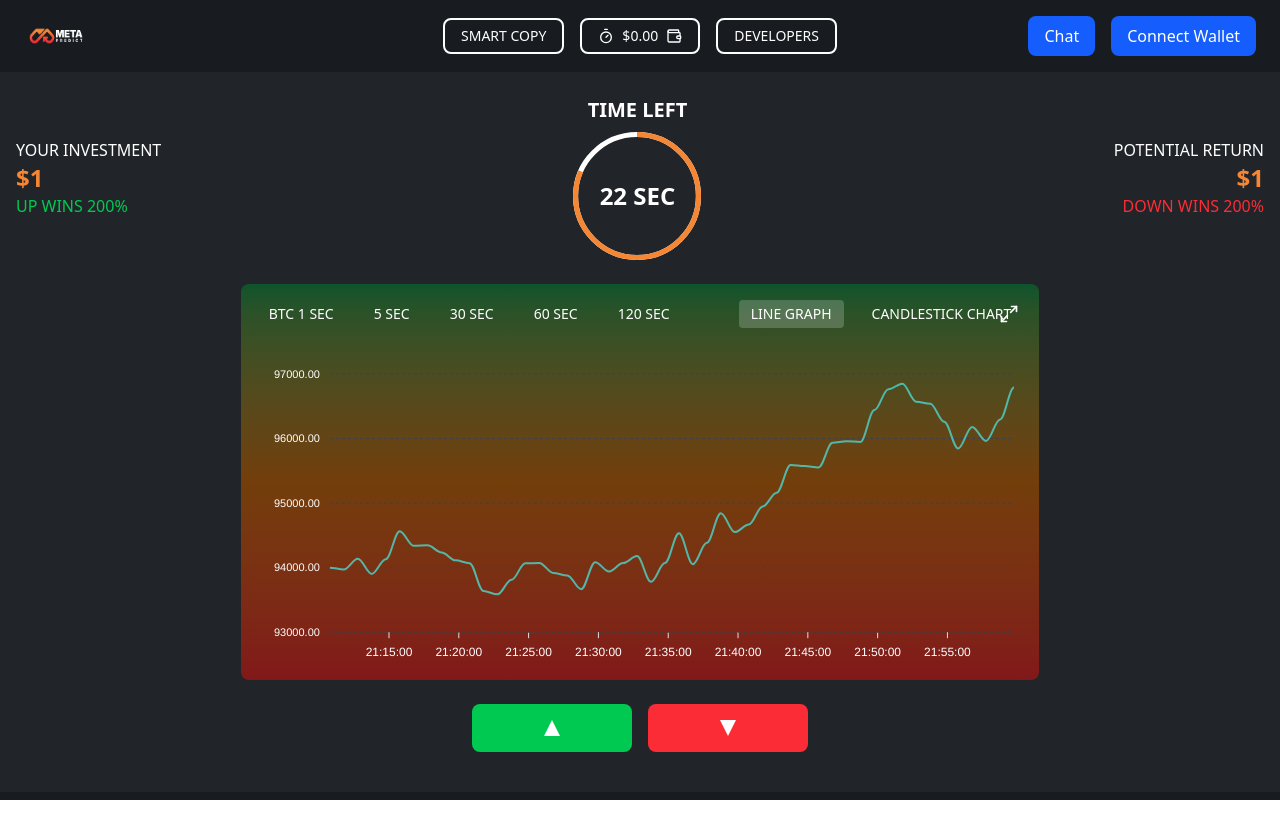
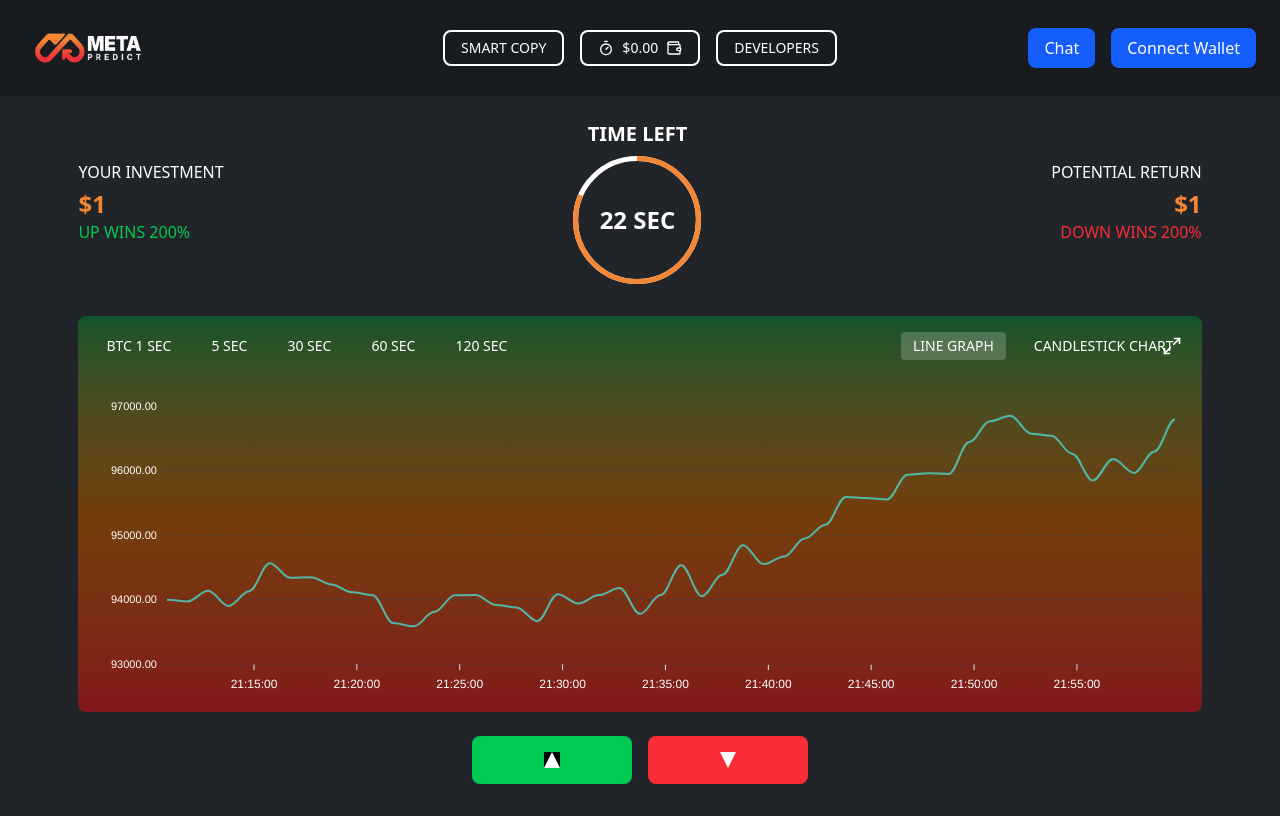
Before and after one commit to kemsguy7/metapredict, a React (Vite) app: page /full-view in a window 1280 px wide. Built offline with nearby package versions, Linux system fonts and the light colour scheme.

Commit message:
updates: updated logo and fullview component width

```diff
--- a/src/App.tsx
+++ b/src/App.tsx
@@ -1,6 +1,6 @@
 import React from "react";
 import { Routes, Route, useLocation,  } from "react-router-dom";
-import MetapredictGame from "./components/Home/index";
+import FullView from "./components/Home/FullView";
 
 
 // import Navbar from "./components/Navbar";
@@ -19,7 +19,7 @@ const App: React.FC = () => {
       <Routes location={location}>
         <Route path="/" element={<Home />} />
 
-        <Route path="/full-view" element={<MetapredictGame />} />
+        <Route path="/full-view" element={<FullView />} />
 
 
 
--- a/src/components/Header/index.tsx
+++ b/src/components/Header/index.tsx
@@ -6,7 +6,7 @@ const Header = () => {
     <div className="w-full bg-[#181C20] px-4 lg:px-6 py-4">
       <div className="max-w-[1440px] mx-auto flex flex-col lg:flex-row justify-between items-center">
         {/* Logo */}
-        <img src={Logo} alt="META PREDICT" className="h-8 mb-4 lg:mb-0" />
+        <img src={Logo} alt="META PREDICT" className="h-16 mb-4 lg:mb-0" />
 
         {/* Center Controls - Desktop */}
         <div className="hidden lg:flex items-center gap-4 absolute left-1/2 transform -translate-x-1/2">
--- a/src/components/Home/FullView.tsx
+++ b/src/components/Home/FullView.tsx
@@ -4,10 +4,10 @@ import PriceChart from './PriceChart';
 
 const FullView = () => {
   return (
-    <div className="min-h-screen bg-[#181C20]">
+    <div className="min-h-screen bg-[rgb(24,28,32)]">
       <Header />
       <main className="bg-[#212529] min-h-[calc(100vh-80px)] px-4 py-6">
-        <div className="max-w-7xl mx-auto">
+        <div className="w-full md:max-w-[90%] mx-auto">
           {/* Investment Stats */}
           <div className="flex flex-col md:flex-row justify-between items-center mb-8">
             <div>
--- a/src/components/Home/PriceChart.tsx
+++ b/src/components/Home/PriceChart.tsx
@@ -113,7 +113,7 @@ const PriceChart = ({ isFullView = false, onToggleFullscreen }: PriceChartProps)
     chartType === 'line'
       ? "bg-gradient-to-b from-green-900 via-yellow-900 to-red-900"
       : "bg-[#181C20]",
-    isFullView ? "w-full lg:w-4/5 mx-auto" : "w-full"
+    isFullView ? "w-full  mx-auto" : "w-full"
   );
 
   return (
--- a/src/components/Home/index.tsx
+++ b/src/components/Home/index.tsx
@@ -79,7 +79,7 @@ const MetapredictGame = () => {
       <Header />
       <main className="bg-[#212529] min-h-[calc(100vh-80px)]">
         <div className="container mx-auto px-4 py-6">
-          {isFullView ? (
+          {/* {isFullView ? (
             // Full View Layout
             <div className="space-y-6">
               <InvestmentStats />
@@ -98,7 +98,7 @@ const MetapredictGame = () => {
                 </button>
               </div>
             </div>
-          ) : (
+          ) : ( */}
             <>
               {/* Desktop Layout */}
               <div className="hidden lg:grid grid-cols-[1fr_2fr_1fr] gap-6">
@@ -124,7 +124,7 @@ const MetapredictGame = () => {
                 <AmountSelector />
               </div>
             </>
-          )}
+          {/* )} */}
         </div>
       </main>
     </div>
```
